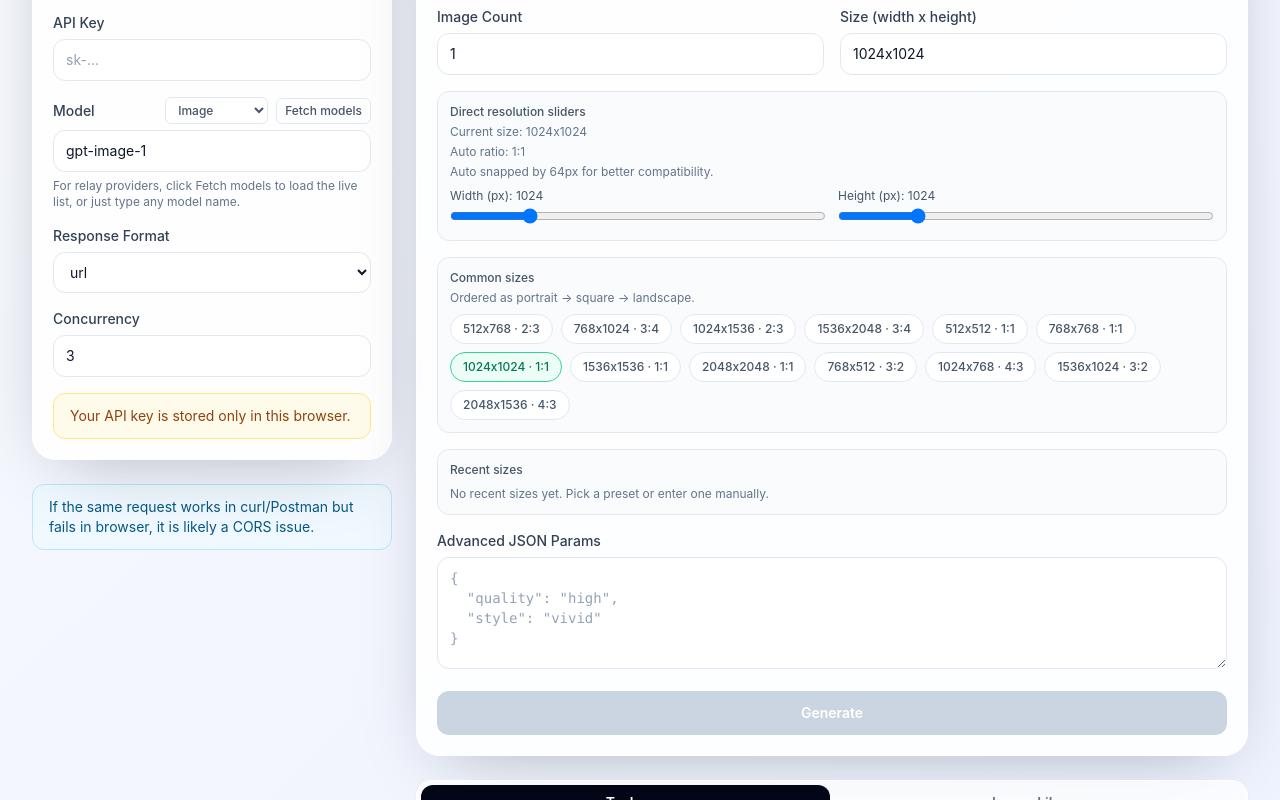
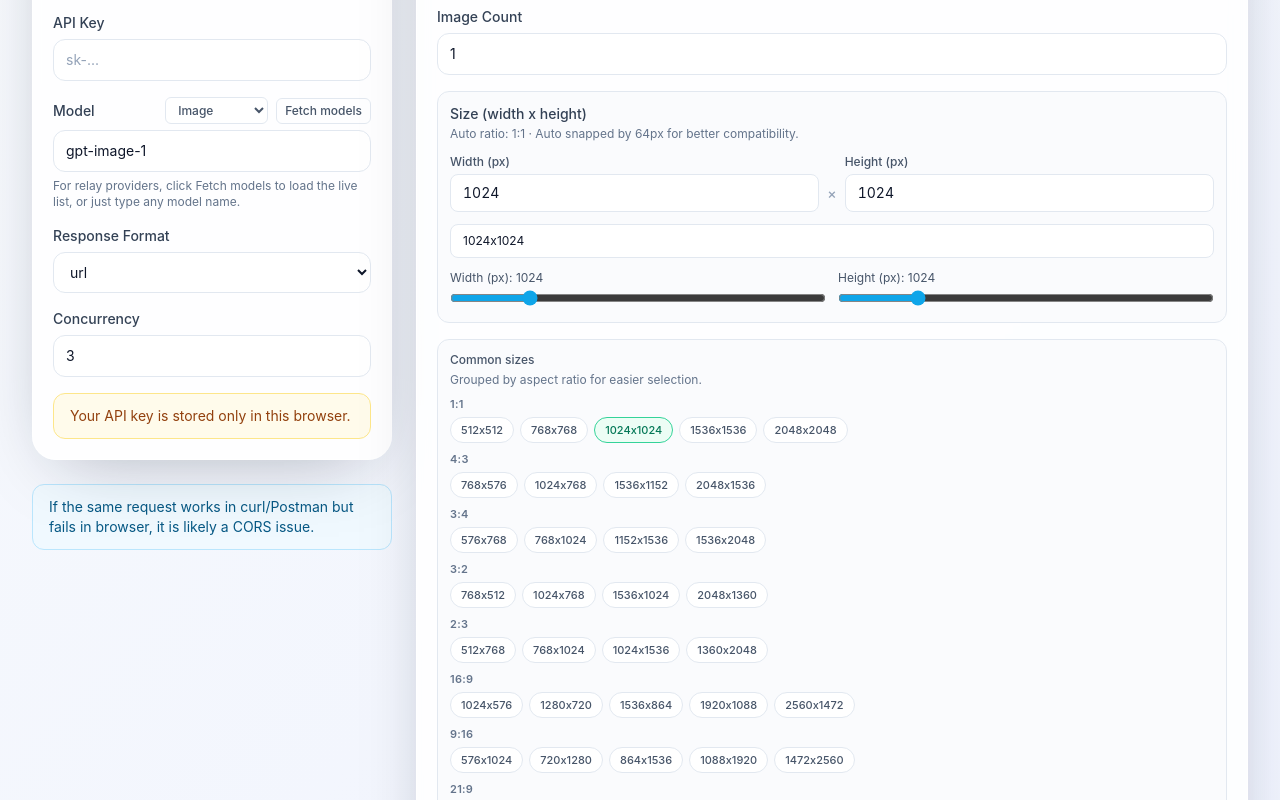
Before and after one commit to tobenot/openai-image-webui, a React (Vite) app: page / in a window 1280 px wide. Shown: the part 640-1440 px from the top of the page. Built offline with nearby package versions, Linux system fonts and the light colour scheme.

Commit message:
feat: 按输入图的分辨率

```diff
--- a/src/components/GenerationPanel.tsx
+++ b/src/components/GenerationPanel.tsx
@@ -17,21 +17,51 @@
 const RECENT_SIZE_LIMIT = 6;
 const RECENT_SIZE_STORAGE_KEY = "openai-image-webui:recent-sizes";
 
-const COMMON_SIZE_OPTIONS = [
-  "512x768",
-  "768x1024",
-  "1024x1536",
-  "1536x2048",
-  "512x512",
-  "768x768",
-  "1024x1024",
-  "1536x1536",
-  "2048x2048",
-  "768x512",
-  "1024x768",
-  "1536x1024",
-  "2048x1536",
+/**
+ * Common sizes grouped by aspect ratio.
+ * Each group has a label (ratio) and a list of resolutions in ascending order.
+ */
+const COMMON_SIZE_GROUPS = [
+  {
+    ratio: "1:1",
+    sizes: ["512x512", "768x768", "1024x1024", "1536x1536", "2048x2048"],
+  },
+  {
+    ratio: "4:3",
+    sizes: ["768x576", "1024x768", "1536x1152", "2048x1536"],
+  },
+  {
+    ratio: "3:4",
+    sizes: ["576x768", "768x1024", "1152x1536", "1536x2048"],
+  },
+  {
+    ratio: "3:2",
+    sizes: ["768x512", "1024x768", "1536x1024", "2048x1360"],
+  },
+  {
+    ratio: "2:3",
+    sizes: ["512x768", "768x1024", "1024x1536", "1360x2048"],
+  },
+  {
+    ratio: "16:9",
+    sizes: ["1024x576", "1280x720", "1536x864", "1920x1088", "2560x1472"],
+  },
+  {
+    ratio: "9:16",
+    sizes: ["576x1024", "720x1280", "864x1536", "1088x1920", "1472x2560"],
+  },
+  {
+    ratio: "21:9",
+    sizes: ["1344x576", "1792x768", "2688x1152"],
+  },
+  {
+    ratio: "9:21",
+    sizes: ["576x1344", "768x1792", "1152x2688"],
+  },
 ] as const;
+
+/** Flat list for backwards-compatible checks */
+const COMMON_SIZE_OPTIONS = COMMON_SIZE_GROUPS.flatMap((g) => g.sizes);
 
 interface GenerationPanelProps {
   form: GenerateFormState;
@@ -213,7 +243,21 @@
       }
     }
     if (prepared.length === 0) return;
-    onChange({ inputImages: [...form.inputImages, ...prepared] });
+
+    // If this is the first input image being added, auto-fill size with the
+    // image's native resolution so the user gets pixel-perfect defaults.
+    const isFirstImage = form.inputImages.length === 0;
+    const updates: Partial<GenerateFormState> = {
+      inputImages: [...form.inputImages, ...prepared],
+    };
+    if (isFirstImage && prepared[0]) {
+      const nativeSize = `${prepared[0].width}x${prepared[0].height}`;
+      updates.size = nativeSize;
+      setSliderWidth(prepared[0].width);
+      setSliderHeight(prepared[0].height);
+      rememberSize(nativeSize);
+    }
+    onChange(updates);
   }
 
   async function handleAddMask(file: File) {
@@ -420,7 +464,7 @@
           ) : null}
         </div>
 
-        <div className="grid gap-4 md:grid-cols-2">
+        {/* Image count */}
         <label className="block">
           <span className="mb-1.5 block text-sm font-medium text-slate-700">
             {t("generation.imageCount")}
@@ -435,29 +479,75 @@
           />
         </label>
 
+        {/* --- Size section --- */}
+        <div className="rounded-xl border border-slate-200 bg-slate-50/70 p-3 space-y-3">
+          <div>
+            <p className="text-sm font-medium text-slate-700">{t("generation.size")}</p>
+            <p className="mt-0.5 text-xs text-slate-500">
+              {t("generation.currentRatioAuto", { ratio: currentRatioLabel || "-" })}
+              {" · "}
+              {t("generation.sizeStepHint", { step: SIZE_STEP })}
+            </p>
+          </div>
+
+          {/* Free width × height number inputs */}
+          <div className="grid grid-cols-[1fr_auto_1fr] items-end gap-2">
             <label className="block">
-            <span className="mb-1.5 block text-sm font-medium text-slate-700">
-              {t("generation.size")}
-            </span>
+              <span className="mb-1 block text-xs font-medium text-slate-600">{t("generation.widthPixels")}</span>
               <input
-              className="w-full rounded-xl border border-slate-200 bg-white px-3 py-2.5 text-sm outline-none transition focus:border-sky-400 focus:ring-4 focus:ring-sky-100"
+                className="w-full rounded-lg border border-slate-200 bg-white px-3 py-2 text-sm tabular-nums outline-none transition focus:border-sky-400 focus:ring-4 focus:ring-sky-100"
+                type="number"
+                min={MIN_SIZE}
+                max={MAX_SIZE}
+                step={SIZE_STEP}
+                value={sliderWidth}
+                onChange={(event) => {
+                  const raw = Number(event.target.value);
+                  if (!Number.isFinite(raw) || raw <= 0) return;
+                  setSliderWidth(raw);
+                }}
+                onBlur={() => {
+                  const clamped = clampDimension(sliderWidth);
+                  setSliderWidth(clamped);
+                  applySize(`${clamped}x${sliderHeight}`);
+                }}
+              />
+            </label>
+            <span className="pb-2 text-sm font-medium text-slate-400">×</span>
+            <label className="block">
+              <span className="mb-1 block text-xs font-medium text-slate-600">{t("generation.heightPixels")}</span>
+              <input
+                className="w-full rounded-lg border border-slate-200 bg-white px-3 py-2 text-sm tabular-nums outline-none transition focus:border-sky-400 focus:ring-4 focus:ring-sky-100"
+                type="number"
+                min={MIN_SIZE}
+                max={MAX_SIZE}
+                step={SIZE_STEP}
+                value={sliderHeight}
+                onChange={(event) => {
+                  const raw = Number(event.target.value);
+                  if (!Number.isFinite(raw) || raw <= 0) return;
+                  setSliderHeight(raw);
+                }}
+                onBlur={() => {
+                  const clamped = clampDimension(sliderHeight);
+                  setSliderHeight(clamped);
+                  applySize(`${sliderWidth}x${clamped}`);
+                }}
+              />
+            </label>
+          </div>
+
+          {/* Text fallback — same as before but smaller, for pasting arbitrary "WxH" */}
+          <input
+            className="w-full rounded-lg border border-slate-200 bg-white px-3 py-2 text-xs outline-none transition placeholder:text-slate-400 focus:border-sky-400 focus:ring-4 focus:ring-sky-100"
             placeholder={t("generation.sizePlaceholder")}
             value={form.size}
             onChange={(event) => onChange({ size: event.target.value })}
             onBlur={() => applySize(form.size)}
           />
-          </label>
-        </div>
 
-        <div className="rounded-xl border border-slate-200 bg-slate-50/70 p-3">
-          <p className="text-xs font-medium text-slate-600">{t("generation.resolutionSlider")}</p>
-          <p className="mt-1 text-xs text-slate-500">{t("generation.currentSize", { size: currentSize })}</p>
-          <p className="mt-1 text-xs text-slate-500">
-            {t("generation.currentRatioAuto", { ratio: currentRatioLabel || "-" })}
-          </p>
-          <p className="mt-1 text-xs text-slate-500">{t("generation.sizeStepHint", { step: SIZE_STEP })}</p>
-
-          <div className="mt-2 grid gap-3 sm:grid-cols-2">
+          {/* Sliders */}
+          <div className="grid gap-3 sm:grid-cols-2">
             <label className="block text-xs text-slate-600">
               <span className="mb-1 block">{t("generation.widthPixels")}: {sliderWidth}</span>
               <input
@@ -466,7 +556,7 @@
                 max={MAX_SIZE}
                 step={SIZE_STEP}
                 value={sliderWidth}
-                className="w-full"
+                className="w-full accent-sky-500"
                 onChange={(event) => {
                   const nextWidth = clampDimension(Number(event.target.value));
                   setSliderWidth(nextWidth);
@@ -474,7 +564,6 @@
                 }}
               />
             </label>
-
             <label className="block text-xs text-slate-600">
               <span className="mb-1 block">{t("generation.heightPixels")}: {sliderHeight}</span>
               <input
@@ -483,7 +572,7 @@
                 max={MAX_SIZE}
                 step={SIZE_STEP}
                 value={sliderHeight}
-                className="w-full"
+                className="w-full accent-sky-500"
                 onChange={(event) => {
                   const nextHeight = clampDimension(Number(event.target.value));
                   setSliderHeight(nextHeight);
@@ -492,29 +581,71 @@
               />
             </label>
           </div>
+
+          {/* Reference image native resolution button */}
+          {form.inputImages.length > 0 ? (
+            <div>
+              <p className="text-xs font-medium text-slate-600">{t("generation.refImageSize")}</p>
+              <div className="mt-1.5 flex flex-wrap gap-2">
+                {Array.from(new Map(form.inputImages.map((img) => [`${img.width}x${img.height}`, img])).values()).map(
+                  (img) => {
+                    const sizeStr = `${img.width}x${img.height}`;
+                    const isActive = normalizeSize(form.size) === normalizeSize(sizeStr);
+                    return (
+                      <button
+                        key={sizeStr}
+                        type="button"
+                        className={`rounded-full border px-3 py-1.5 text-xs font-medium transition ${
+                          isActive
+                            ? "border-violet-400 bg-violet-50 text-violet-700"
+                            : "border-violet-200 bg-white text-violet-600 hover:bg-violet-50"
+                        }`}
+                        onClick={() => applySize(sizeStr)}
+                        title={t("generation.refImageSizeHint")}
+                      >
+                        📐 {sizeStr} · {getRatioLabel(sizeStr)}
+                      </button>
+                    );
+                  },
+                )}
+              </div>
+            </div>
+          ) : null}
         </div>
 
+        {/* Common sizes grouped by aspect ratio */}
         <div className="rounded-xl border border-slate-200 bg-slate-50/70 p-3">
           <p className="text-xs font-medium text-slate-600">{t("generation.commonSizes")}</p>
           <p className="mt-1 text-xs text-slate-500">{t("generation.commonSizesHint")}</p>
-          <div className="mt-2 flex flex-wrap gap-2">
-            {COMMON_SIZE_OPTIONS.map((size) => (
+
+          <div className="mt-2 space-y-2">
+            {COMMON_SIZE_GROUPS.map((group) => (
+              <div key={group.ratio}>
+                <p className="mb-1 text-[11px] font-semibold text-slate-500 uppercase tracking-wide">
+                  {group.ratio}
+                </p>
+                <div className="flex flex-wrap gap-1.5">
+                  {group.sizes.map((size) => (
                     <button
                       key={size}
                       type="button"
-                className={`rounded-full border px-3 py-1.5 text-xs font-medium transition ${
+                      className={`rounded-full border px-2.5 py-1 text-[11px] font-medium transition ${
                         normalizeSize(form.size) === normalizeSize(size)
                           ? "border-emerald-400 bg-emerald-50 text-emerald-700"
                           : "border-slate-200 bg-white text-slate-600 hover:bg-slate-50"
                       }`}
                       onClick={() => applySize(size)}
                     >
-                {size} · {getRatioLabel(size)}
+                      {size}
                     </button>
                   ))}
                 </div>
               </div>
+            ))}
+          </div>
+        </div>
 
+        {/* Recent sizes */}
         <div className="rounded-xl border border-slate-200 bg-slate-50/70 p-3">
           <p className="text-xs font-medium text-slate-600">{t("generation.recentSizes")}</p>
           {recentSizes.length > 0 ? (
--- a/src/i18n/resources.ts
+++ b/src/i18n/resources.ts
@@ -82,10 +82,12 @@
         commonSizes: "Common sizes",
 
 
-        commonSizesHint: "Ordered as portrait → square → landscape.",
+        commonSizesHint: "Grouped by aspect ratio for easier selection.",
         recentSizes: "Recent sizes",
         recentSizesEmpty: "No recent sizes yet. Pick a preset or enter one manually.",
         recommendedSize: "Suggested size: {{size}}",
+        refImageSize: "Reference image resolution",
+        refImageSizeHint: "Use this image's native resolution for pixel-perfect editing.",
 
         quality: {
           "1k": "1K",
@@ -290,11 +292,13 @@
         sizePlaceholder: "例如：1024x1536",
         quickSizePreset: "快捷尺寸（比例 + 清晰度）",
         commonSizes: "常用分辨率",
-        commonSizesHint: "已按竖图 → 方图 → 横图排序。",
+        commonSizesHint: "按比例分组，方便快速选择。",
         recentSizes: "最近使用",
 
         recentSizesEmpty: "还没有最近使用的尺寸。你可以先点一个预设，或手动输入。",
         recommendedSize: "建议尺寸：{{size}}",
+        refImageSize: "参考图原始分辨率",
+        refImageSizeHint: "使用参考图的原始分辨率，精确修图。",
         quality: {
           "1k": "1K",
           "2k": "2K",
```
Lines whose indentation alone changed are shown as unchanged.
